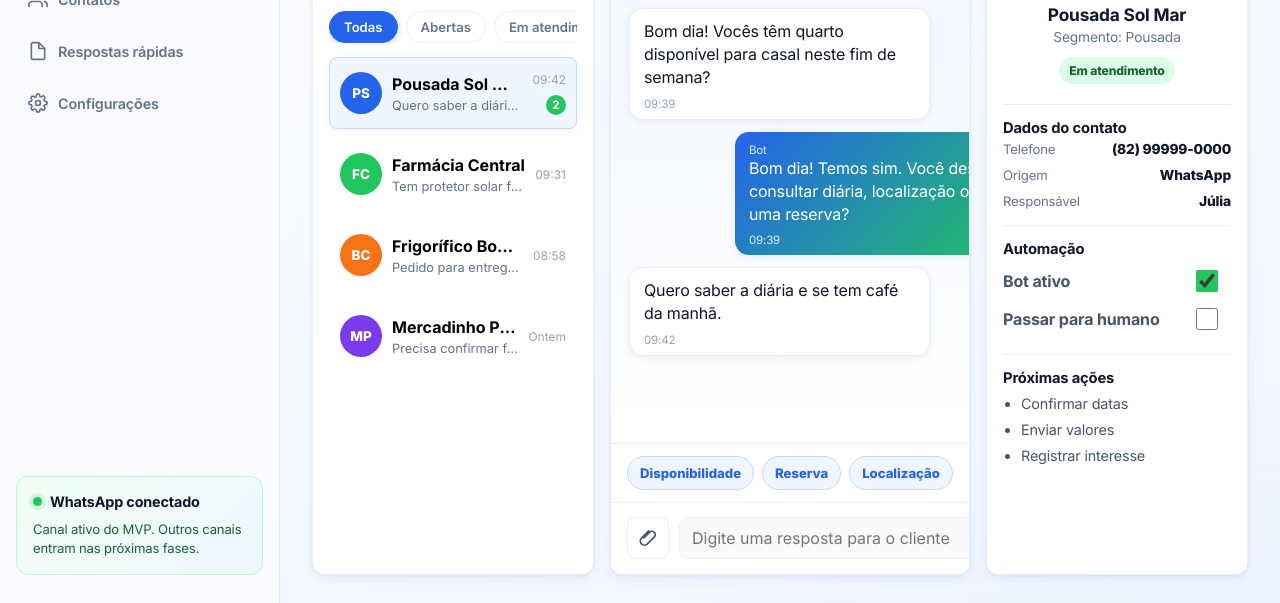
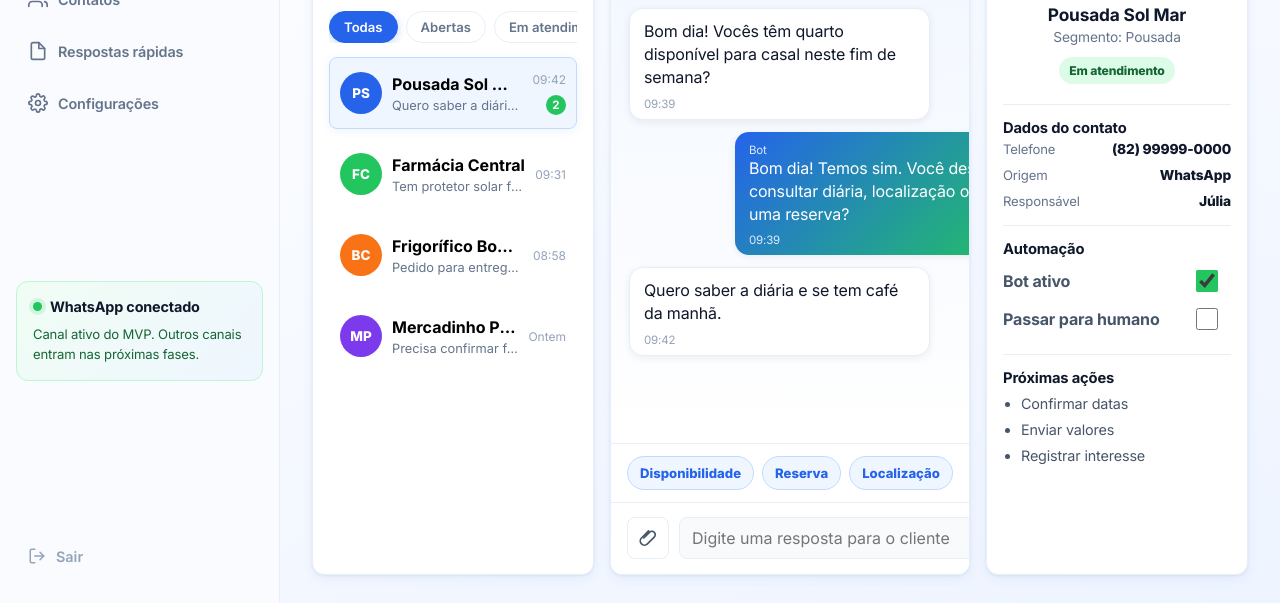
Before and after one commit to silviosantospc-tech/taatendido, a website: page public/index.html in a window 1280 px wide. Shown: the part 229-832 px from the top of the page. Drawn offline with Linux system fonts and the light colour scheme; sample sign-in values are in the browser's storage.

Commit message:
feat: botao sair em todas as paginas internas

```diff
--- a/public/index.html
+++ b/public/index.html
@@ -48,6 +48,11 @@
         </div>
         <p>Canal ativo do MVP. Outros canais entram nas próximas fases.</p>
       </section>
+
+      <button class="logout-btn" onclick="localStorage.removeItem('ta_token');localStorage.removeItem('ta_usuario');window.location.href='login.html'">
+        <svg viewBox="0 0 24 24" aria-hidden="true"><path d="M9 21H5a2 2 0 0 1-2-2V5a2 2 0 0 1 2-2h4"/><polyline points="16 17 21 12 16 7"/><line x1="21" y1="12" x2="9" y2="12"/></svg>
+        Sair
+      </button>
     </aside>
 
     <section class="workspace">
--- a/public/styles.css
+++ b/public/styles.css
@@ -129,6 +129,38 @@ a {
   gap: 8px;
 }
 
+.logout-btn {
+  display: flex;
+  align-items: center;
+  gap: 10px;
+  width: 100%;
+  padding: 10px 12px;
+  margin-top: auto;
+  border: none;
+  border-radius: 8px;
+  background: transparent;
+  color: #94a3b8;
+  font-size: 0.9rem;
+  font-weight: 600;
+  cursor: pointer;
+  transition: background 0.15s, color 0.15s;
+  font-family: inherit;
+}
+.logout-btn:hover {
+  background: #fff1f1;
+  color: #ef4444;
+}
+.logout-btn svg {
+  width: 18px;
+  height: 18px;
+  fill: none;
+  stroke: currentColor;
+  stroke-width: 2;
+  stroke-linecap: round;
+  stroke-linejoin: round;
+  flex-shrink: 0;
+}
+
 .nav-item {
   width: 100%;
   min-height: 44px;
```
Also changed, not shown: public/contatos.html (+5 -0 lines), public/empresa.html (+5 -0 lines), public/painel.html (+5 -0 lines), public/respostas.html (+5 -0 lines).
